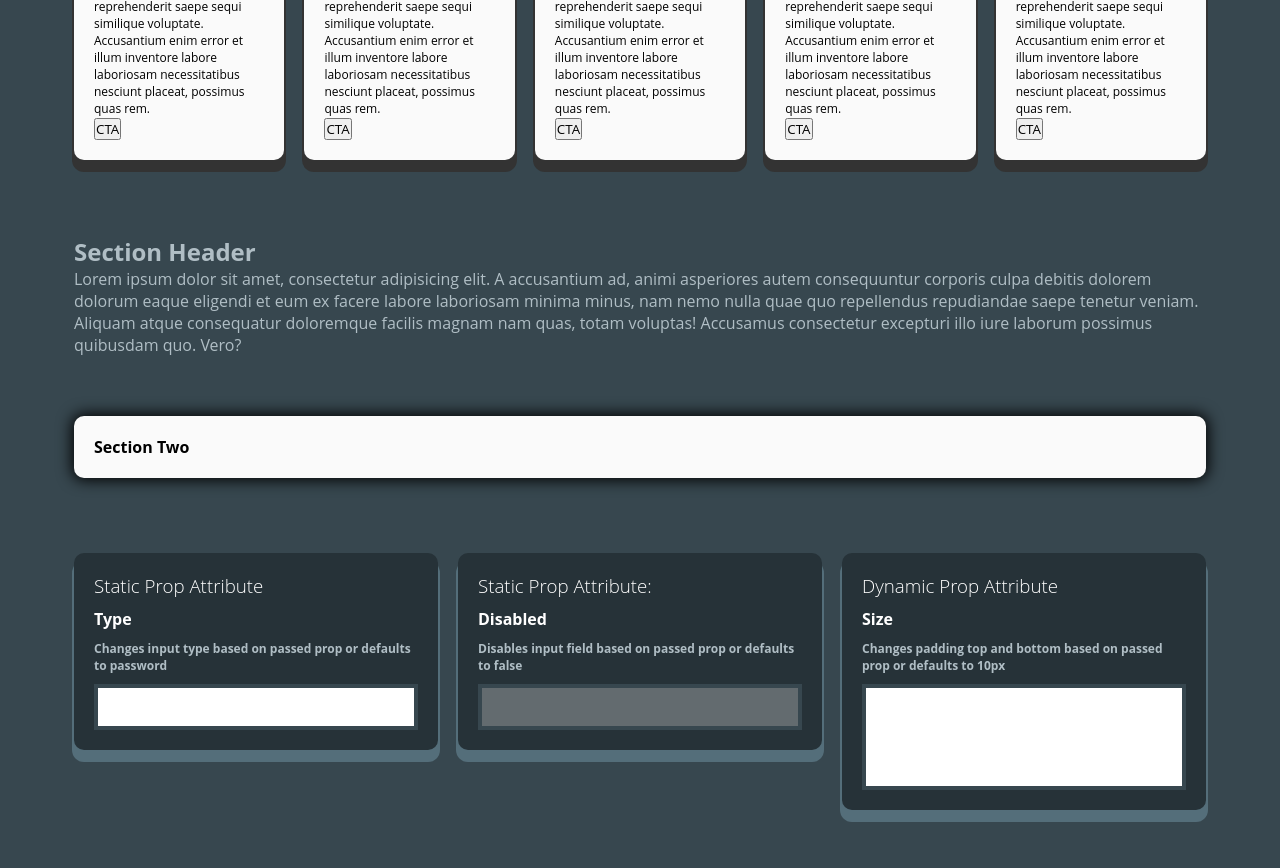
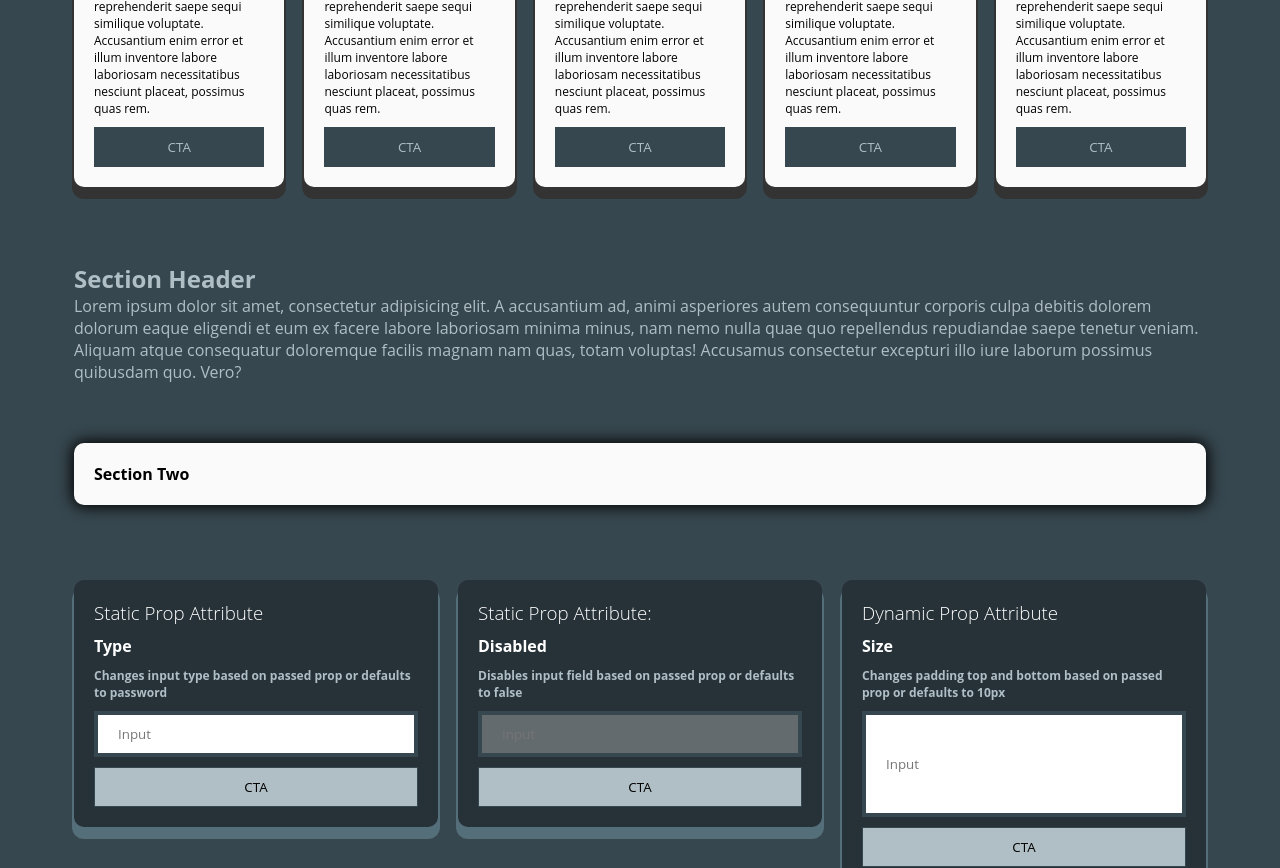
Before and after one commit to ghelanijimmy/styled-components, a React (Create React App) app: page / in a window 1280 px wide. Shown: the part 340-1208 px from the top of the page. Built offline with nearby package versions, Linux system fonts and the light colour scheme.

Commit message:
Buttons cta

```diff
--- a/src/app/main/Main.js
+++ b/src/app/main/Main.js
@@ -4,10 +4,11 @@ import Wrapper from "../../common/styled-components/Wrapper";
 import {
   CardsWrapper,
   CustomInnerWrapper,
-  FlexCard,
+  FlexCard
 } from "./MainStyledComponents";
 import Input from "../../common/styled-components/input";
 import FadeInWrapper from "../../common/styled-components/Animation";
+import Button from "../../common/styled-components/Button";
 
 const Main = () => {
   return (
@@ -28,7 +29,7 @@ const Main = () => {
               Accusantium enim error et illum inventore labore laboriosam
               necessitatibus nesciunt placeat, possimus quas rem.
             </p>
-            <button>CTA</button>
+            <Button>CTA</Button>
           </FlexCard>
           <FlexCard>
             <h2>Card Title</h2>
@@ -39,7 +40,7 @@ const Main = () => {
               Accusantium enim error et illum inventore labore laboriosam
               necessitatibus nesciunt placeat, possimus quas rem.
             </p>
-            <button>CTA</button>
+            <Button>CTA</Button>
           </FlexCard>
           <FlexCard>
             <h2>Card Title</h2>
@@ -50,7 +51,7 @@ const Main = () => {
               Accusantium enim error et illum inventore labore laboriosam
               necessitatibus nesciunt placeat, possimus quas rem.
             </p>
-            <button>CTA</button>
+            <Button>CTA</Button>
           </FlexCard>
           <FlexCard>
             <h2>Card Title</h2>
@@ -61,7 +62,7 @@ const Main = () => {
               Accusantium enim error et illum inventore labore laboriosam
               necessitatibus nesciunt placeat, possimus quas rem.
             </p>
-            <button>CTA</button>
+            <Button>CTA</Button>
           </FlexCard>
           <FlexCard>
             <h2>Card Title</h2>
@@ -72,7 +73,7 @@ const Main = () => {
               Accusantium enim error et illum inventore labore laboriosam
               necessitatibus nesciunt placeat, possimus quas rem.
             </p>
-            <button>CTA</button>
+            <Button>CTA</Button>
           </FlexCard>
         </CardsWrapper>
         <CardsWrapper simple>
@@ -105,7 +106,8 @@ const Main = () => {
               <p>
                 Changes input type based on passed prop or defaults to password
               </p>
-              <Input type="password" />
+              <Input placeholder="Input" type="password" />
+              <Button>CTA</Button>
             </FlexCard>
             <FlexCard>
               <h3>Static Prop Attribute:</h3>
@@ -113,7 +115,8 @@ const Main = () => {
               <p>
                 Disables input field based on passed prop or defaults to false
               </p>
-              <Input disabled />
+              <Input placeholder="Input" disabled />
+              <Button>CTA</Button>
             </FlexCard>
             <FlexCard>
               <h3>Dynamic Prop Attribute</h3>
@@ -122,7 +125,8 @@ const Main = () => {
                 Changes padding top and bottom based on passed prop or defaults
                 to 10px
               </p>
-              <Input size="40px" />
+              <Input placeholder="Input" size="40px" />
+              <Button>CTA</Button>
             </FlexCard>
           </CardsWrapper>
         </CustomInnerWrapper>
--- a/src/app/main/MainStyledComponents.js
+++ b/src/app/main/MainStyledComponents.js
@@ -2,6 +2,7 @@ import styled, { css } from "styled-components";
 import Card, { InnerCard } from "../components/Card";
 import PropTypes from "prop-types";
 import Wrapper from "../../common/styled-components/Wrapper";
+import Button from "../../common/styled-components/Button";
 
 export const FlexCard = styled(Card)``;
 
@@ -36,6 +37,13 @@ export const CardsWrapper = styled.section`
 
         ${InnerCard} {
           box-shadow: 0 10px 0 2px ${({ theme }) => theme.colors.black};
+        }
+
+        ${Button} {
+          background-color: ${({ theme }) => theme.colors.main};
+          color: ${({ theme }) => theme.colors.lighter};
+          width: 100%;
+          display: block;
         }
       `}
   }
@@ -86,10 +94,14 @@ export const CustomInnerWrapper = styled(Wrapper)`
       background-color: ${({ theme }) => theme.colors.dark};
       box-shadow: 0 10px 0 2px ${({ theme }) => theme.colors.light};
     }
+    ${Button} {
+      background: ${({ theme }) => theme.colors.lighter};
+      color: initial;
+    }
   }
 `;
 
 CardsWrapper.propTypes = {
   simple: PropTypes.bool,
-  maxCol: PropTypes.number,
+  maxCol: PropTypes.number
 };
--- /dev/null
+++ b/src/common/styled-components/Button.js
@@ -0,0 +1,12 @@
+import styled from "styled-components";
+
+const Button = styled.button`
+  -webkit-appearance: none;
+  border: none;
+  border-radius: 0;
+  padding: 10px;
+  border: 1px solid ${({ theme }) => theme.colors.main};
+  margin-top: 10px;
+  background-color: transparent;
+`;
+export default Button;
```
